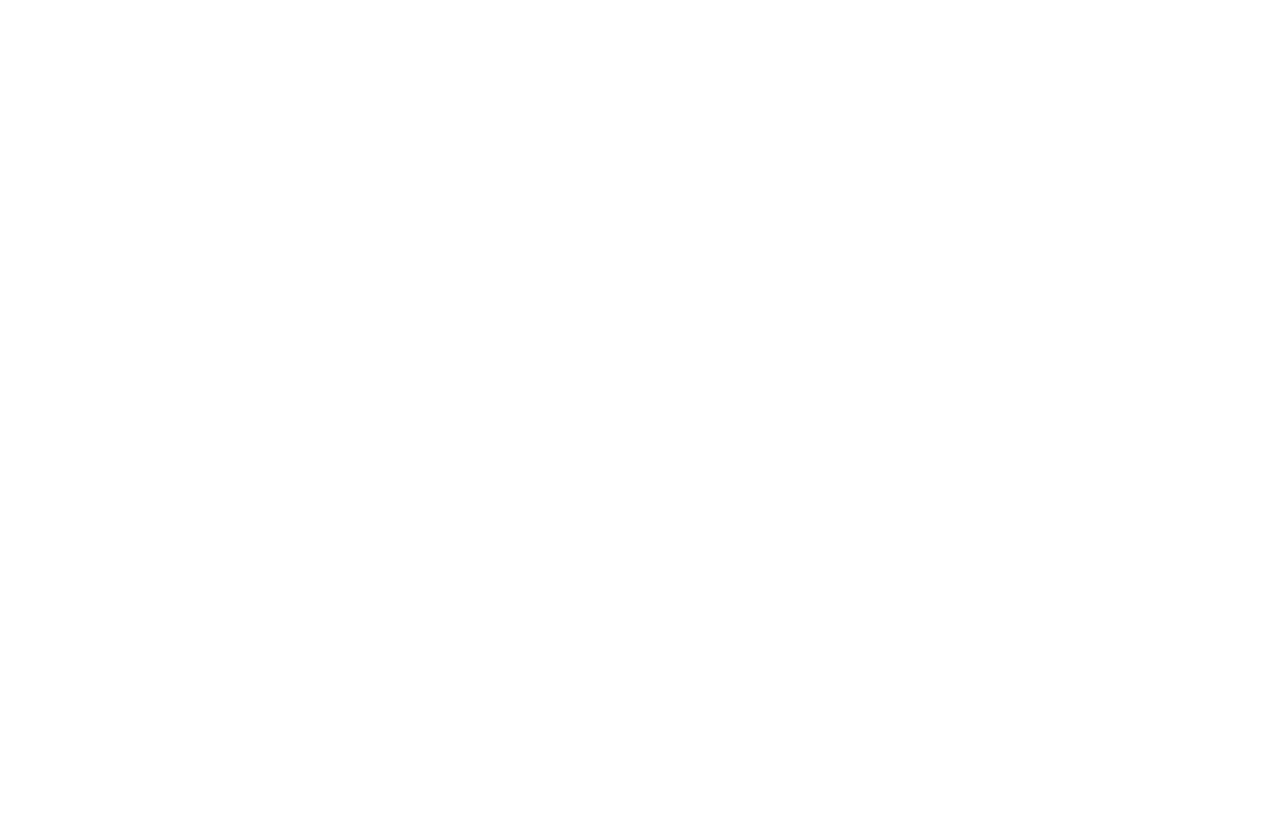
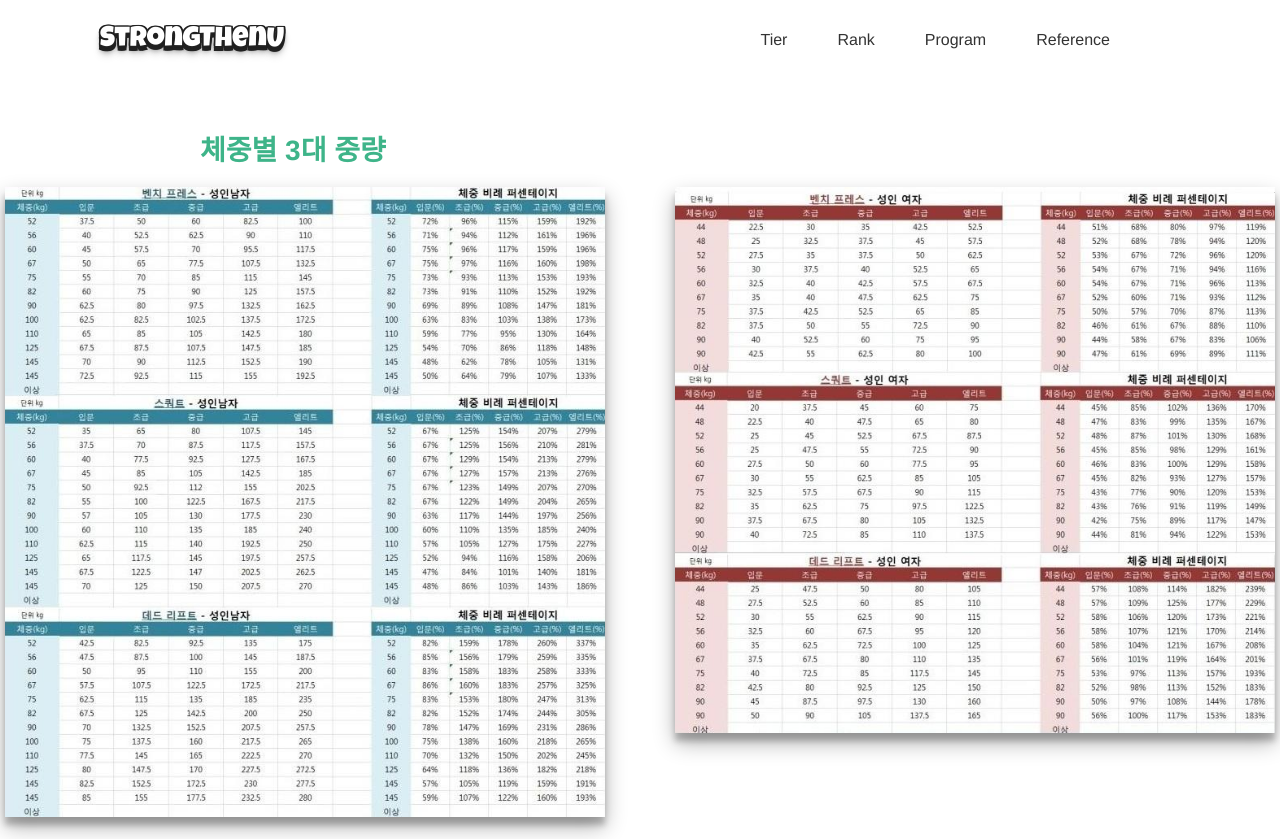
Before and after one commit to dwhddnjs/StrongthanU-project, a React (Create React App) app: page /reference in a window 1280 px wide. Before the commit this address had no page. Before the commit the page ends 800 px from the top, so only its background shows below. Built offline with nearby package versions, Linux system fonts and the light colour scheme.

Commit message:
✨ Reference 페이지 추가합니다

```diff
--- a/src/App.tsx
+++ b/src/App.tsx
@@ -5,6 +5,7 @@
 import { createGlobalStyle, ThemeProvider } from 'styled-components';
 import { theme } from './theme';
 import { reset } from 'styled-reset';
+import { Reference } from './pages/Reference/screen';
 
 const GlobalStyle = createGlobalStyle`
   ${reset}
@@ -32,6 +33,7 @@
         <Routes>
           <Route path="/" element={<Home />} />
           <Route path="/tier" element={<Tier />} />
+          <Route path="/reference" element={<Reference />} />
         </Routes>
       </ThemeProvider>
     </>
--- a/src/components/Header/HeaderLogo.tsx
+++ b/src/components/Header/HeaderLogo.tsx
@@ -1,8 +1,13 @@
 import React from 'react';
 import styled from 'styled-components';
+import { Link } from 'react-router-dom';
 
 const HeaderLogo = () => {
-  return <Logo>StrongThenU</Logo>;
+  return (
+    <Logo>
+      <Link to="/">StrongThenU</Link>
+    </Logo>
+  );
 };
 
 export default HeaderLogo;
--- /dev/null
+++ b/src/pages/Reference/components/ReferenceImg.tsx
@@ -0,0 +1,23 @@
+import React, { FC } from 'react';
+import styled from 'styled-components';
+
+interface ReferenceImgTypes {
+  img: string;
+}
+
+const ReferenceImg: FC<ReferenceImgTypes> = ({ img }) => {
+  return (
+    <ReferenceImgContainer>
+      <img src={img} alt="" width={600} />
+    </ReferenceImgContainer>
+  );
+};
+
+export default ReferenceImg;
+
+const ReferenceImgContainer = styled.div`
+  margin: 15px 35px 15px 35px;
+  img {
+    box-shadow: rgba(0, 0, 0, 0.3) 0px 10px 20px, rgba(0, 0, 0, 0.22) 0px 7.5px 6px;
+  }
+`;
--- /dev/null
+++ b/src/pages/Reference/components/index.ts
@@ -0,0 +1 @@
+export { default as ReferenceImg } from './ReferenceImg';
--- /dev/null
+++ b/src/pages/Reference/screen/Reference.tsx
@@ -0,0 +1,37 @@
+import React from 'react';
+import styled from 'styled-components';
+import { Header } from '../../../components/Header';
+import { ReferenceImg } from '../components';
+import man1rm from '../../../images/man1rm.jpeg';
+import wo1rm from '../../../images/wo1rm.jpeg';
+
+const Reference = () => {
+  return (
+    <ReferenceContainer>
+      <Header />
+      <ReferenceTitle>체중별 3대 중량</ReferenceTitle>
+      <ImgWrapper>
+        <ReferenceImg img={man1rm} />
+        <ReferenceImg img={wo1rm} />
+      </ImgWrapper>
+    </ReferenceContainer>
+  );
+};
+
+export default Reference;
+
+const ReferenceContainer = styled.div``;
+
+const ImgWrapper = styled.div`
+  display: flex;
+  /* border: 1px solid; */
+  justify-content: center;
+`;
+
+const ReferenceTitle = styled.span`
+  font-size: 28px;
+  margin-left: 200px;
+  margin-bottom: 5px;
+  font-weight: 800;
+  color: #3eb489;
+`;
--- /dev/null
+++ b/src/pages/Reference/screen/index.ts
@@ -0,0 +1 @@
+export { default as Reference } from './Reference';
```
Also changed, not shown: src/images/man1rm.jpeg (added), src/images/wo1rm.jpeg (added).
